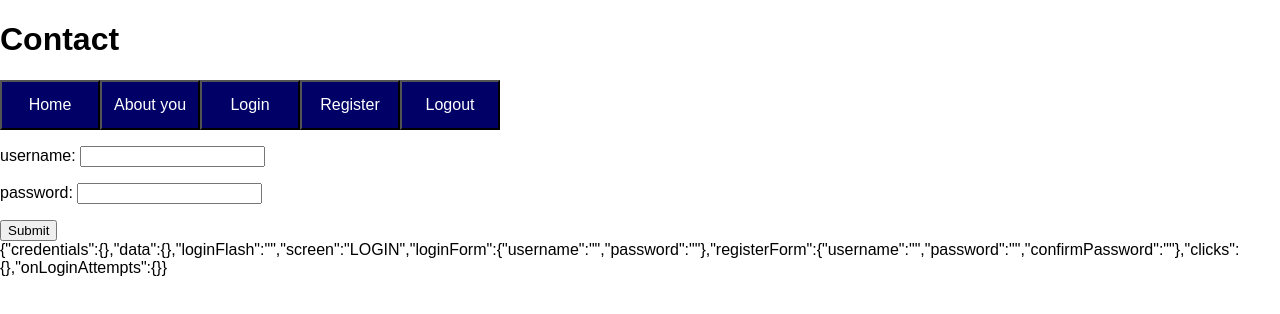
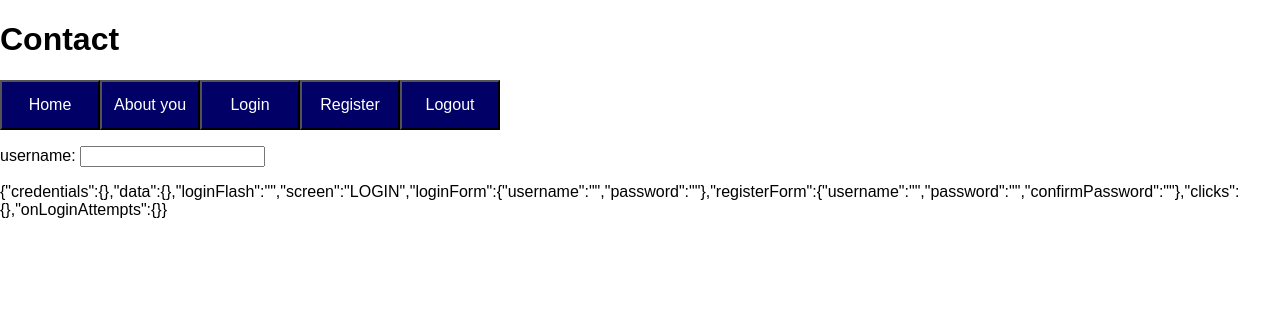
Before and after one commit to kylstraj/contact, a React (Create React App) app in the folder client/: page / in a window 1280 px wide. Both pictures are taken after a click on the button "Login". Shown: the top 314 px of the page. Built offline with nearby package versions, Linux system fonts and the light colour scheme.

Commit message:
Try to make an isomorphic form container

```diff
--- a/client/src/components/Form.js
+++ b/client/src/components/Form.js
@@ -9,11 +9,14 @@ const renderFields = (formName, fieldValues, onFieldUpdate) =>
         onChange={(event) => onFieldUpdate(fieldName, event.target.value)}></input>
     </p>));
 
+/*
 const Form = ({formName, fieldValues, onFieldUpdate}) => (
   <form>
     {renderFields(formName, fieldValues, onFieldUpdate)}
     <button type='submit'>Submit</button>
   </form>
-);
+);*/
+
+const Form = props => <form>{props.children}</form>;
 
 export default Form;
--- a/client/src/components/screens/login.js
+++ b/client/src/components/screens/login.js
@@ -32,7 +32,12 @@ const onClickMaker = (username, password, onLoginAttempts) => (
 );
 
 const LoginScreen = ({onLoginAttempts}) => (
-  <FormContainer formName='loginForm'/>
+  <FormContainer>
+    <p>
+      <label htmlFor='username'>username: </label>
+      <input name='username'></input>
+    </p>
+  </FormContainer>
   /*
   <form>
     <p>
--- a/client/src/components/screens/register.js
+++ b/client/src/components/screens/register.js
@@ -1,21 +1,8 @@
 import React from 'react';
+import FormContainer from '../../containers/FormContainer';
 
 const Register = () => (
-  <form>
-    <p>
-      <label htmlFor='username'>User Name: </label>
-      <input name='username'></input>
-    </p>
-    <p>
-      <label htmlFor='password'>Password: </label>
-      <input name='password' type='password'></input>
-    </p>
-    <p>
-      <label htmlFor='passwordAgain'>Confirm password: </label>
-      <input name='passwordAgain' type='password'></input>
-    </p>
-    <p><button type='submit'>Register</button></p>
-  </form>
+  <FormContainer formName='registerForm'/>
 );
 
 export default Register;
--- a/client/src/containers/FormContainer.jsx
+++ b/client/src/containers/FormContainer.jsx
@@ -8,6 +8,7 @@ import Form from '../components/Form';
 const mapStateToProps = (state, ownProps) => (
   {
     fieldValues: state.formsReducer[ownProps.formName],
+    children: ownProps.children,
   }
 );
 
```
